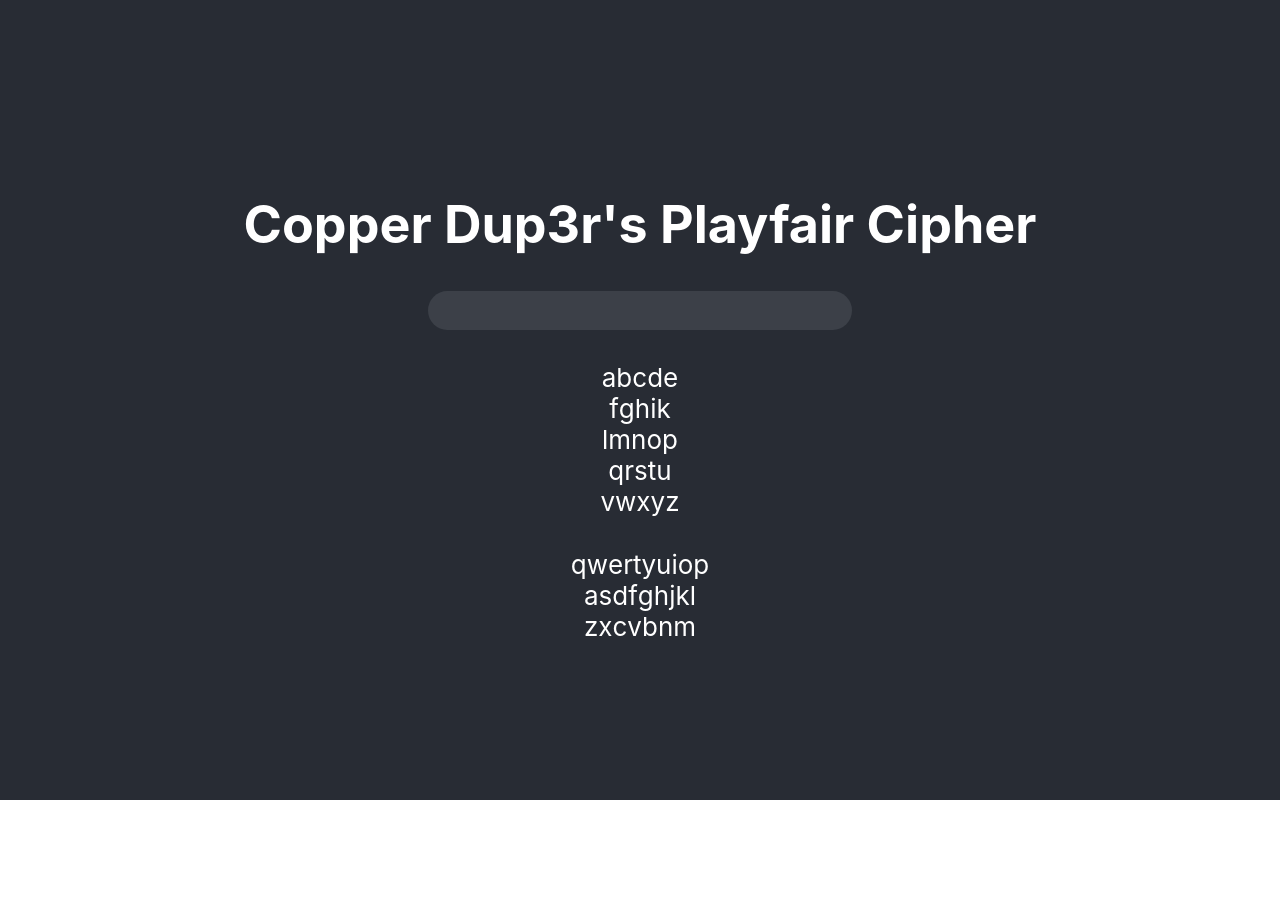
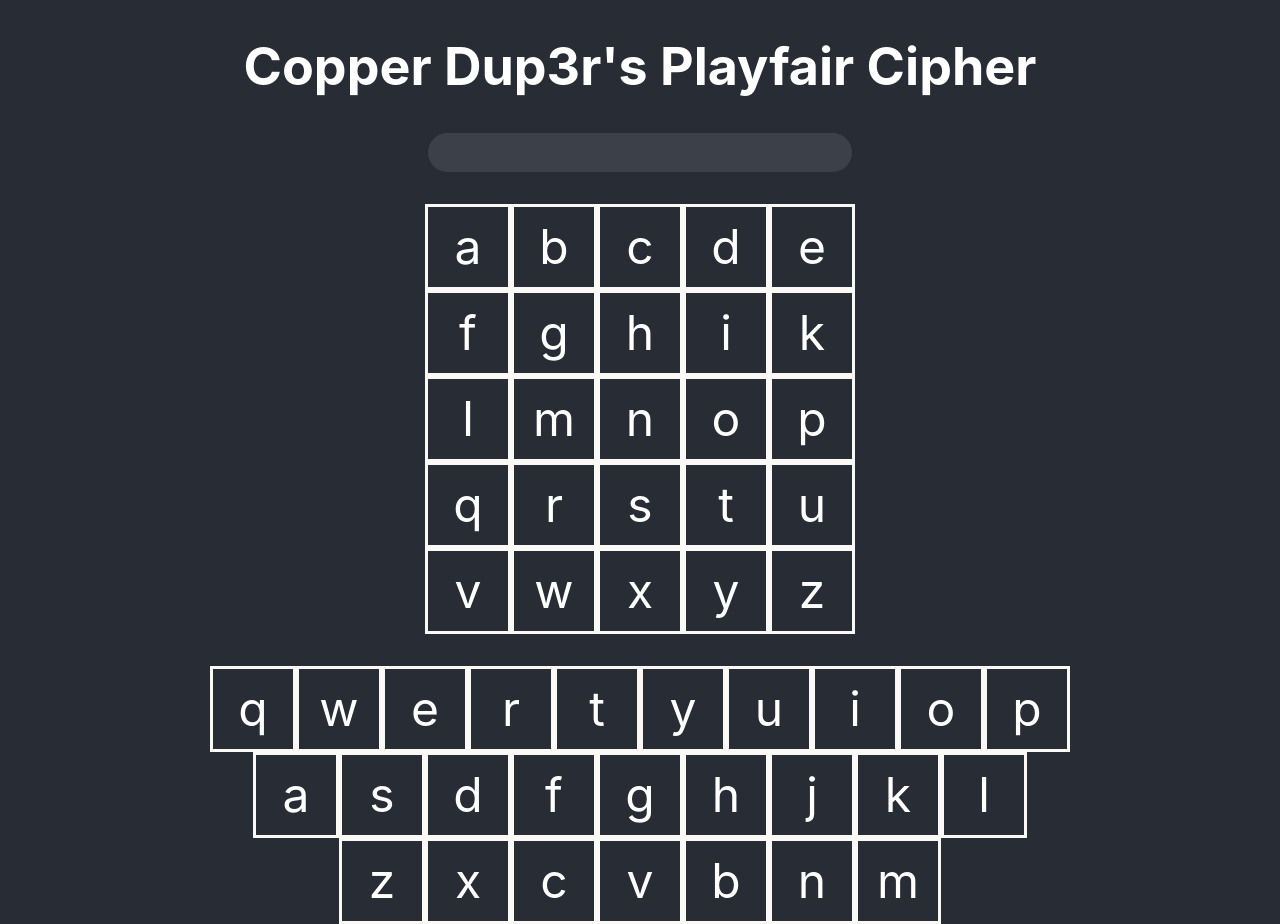
Before and after one commit to tylerchenoweth/playfair-cipher, a React (Create React App) app: page / in a window 1280 px wide. Before the commit the page ends 800 px from the top, so only its background shows below. Built offline with nearby package versions, Linux system fonts and the light colour scheme.

Commit message:
centered the letters in the div

```diff
--- a/src/components/LetterSquare/LetterSquare.css
+++ b/src/components/LetterSquare/LetterSquare.css
@@ -1,8 +1,14 @@
-.letter-square {
-    border: 1px solid white;
-    /* padding: 1rem; */
-    width: 5rem;
+.letterSquare {
+    border: 3px solid #FAF9F6;
+    width: auto;
     height: 5rem;
-    margin:0;
+
     aspect-ratio: 1/1;
+
+    display: flex;
+
+  justify-content: center;
+  align-items: center;
+
+  font-size: 3rem;
 }
```
